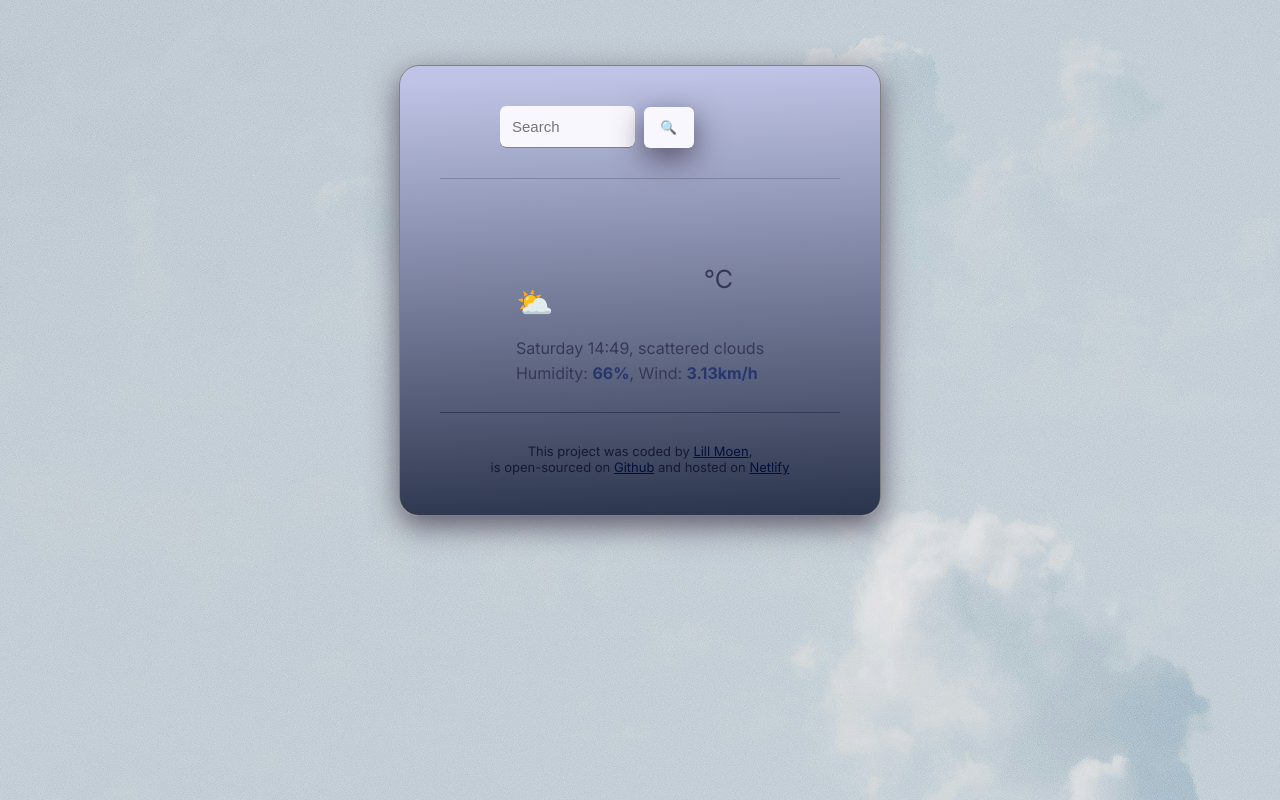
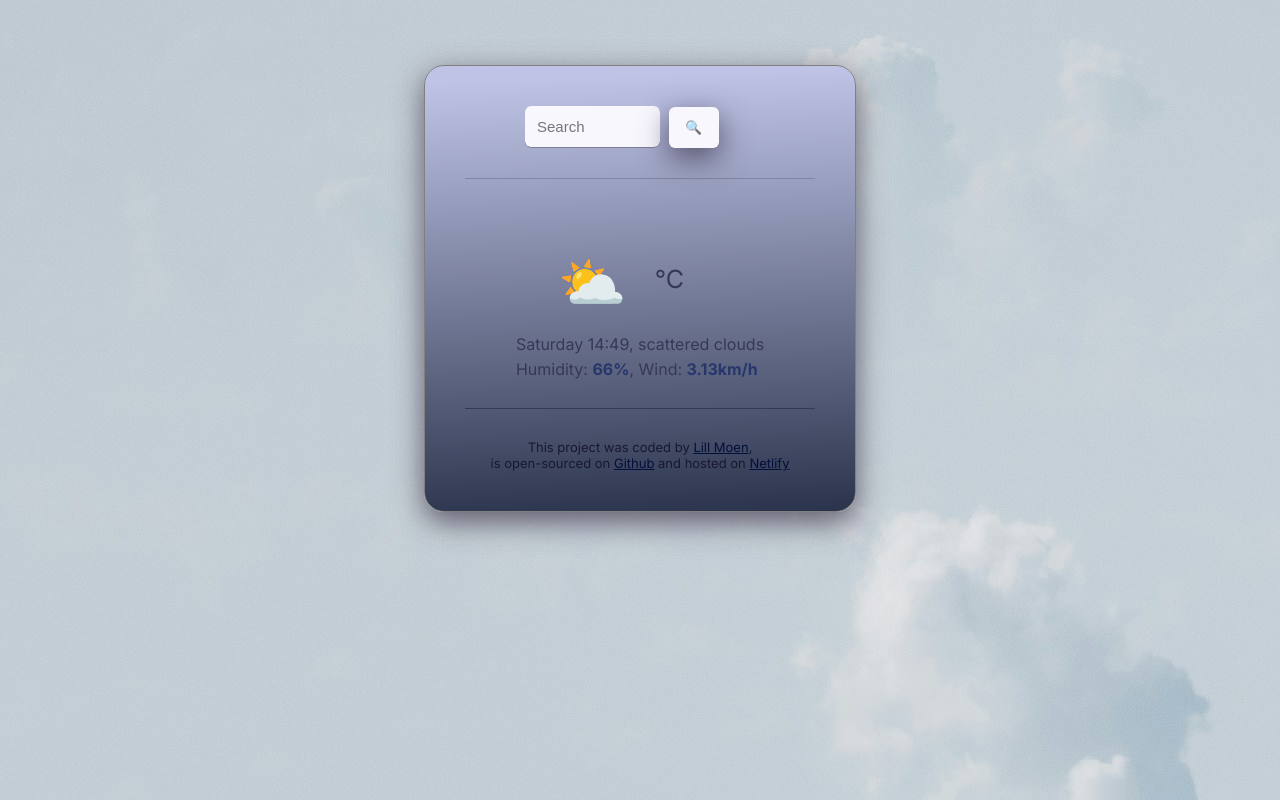
Before and after one commit to lilumoen/vanilla-weather, a plain HTML site: page index.html in a window 1280 px wide. Drawn offline with nearby package versions, Linux system fonts and the light colour scheme; no server answers.

Commit message:
Resized weather-container

```diff
--- a/src/style.css
+++ b/src/style.css
@@ -13,8 +13,8 @@ body {
     rgb(34, 43, 67) 105.8%
   );
   color: #373858;
-  max-width: 400px;
-  margin: 10% auto;
+  max-width: 350px;
+  margin: 40px auto;
   margin-top: 65px;
   box-shadow: 0 10px 30px 0 rgba(50, 40, 60, 0.7);
   padding: 40px;
@@ -56,6 +56,7 @@ header {
 
 .weather-app-temperature-container {
   display: flex;
+  justify-content: space-between;
 }
 
 .weather-app-details {
@@ -67,30 +68,33 @@ header {
 }
 
 .weather-app-city {
-  font-size: 30px;
+  font-size: 25px;
   line-height: 48px;
   margin: 0 auto;
-  display: block;
+  display: flex;
   margin-right: -20px;
   padding: 12px;
 }
 
 .weather-app-current-temperature {
-  font-size: 80px;
+  font-size: 55px;
   font-weight: bold;
+  margin: 0 auto;
   margin-top: 60px;
-  margin-left: -20px;
+  margin-left: -30px;
 }
 
 .weather-app-icon {
-  font-size: 30px;
-  margin-top: 90px;
-  margin-right: -400px;
+  font-size: 55px;
+  margin: 0 auto;
+  margin-top: 55px;
+  margin-right: -30px;
+  justify-content: space-between;
 }
 .weather-app-unit {
   margin-top: 70px;
   font-size: 25px;
-  margin-right: 31px;
+  margin-right: 80px;
 }
 
 main {
```
Also changed, not shown: 1 other file.
